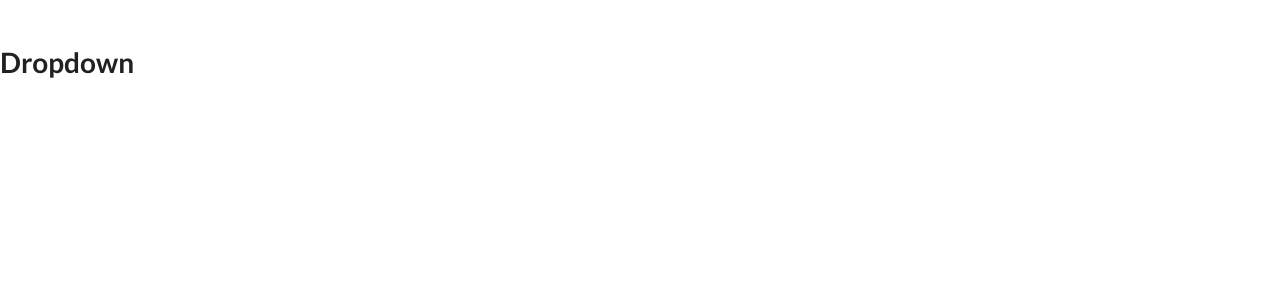
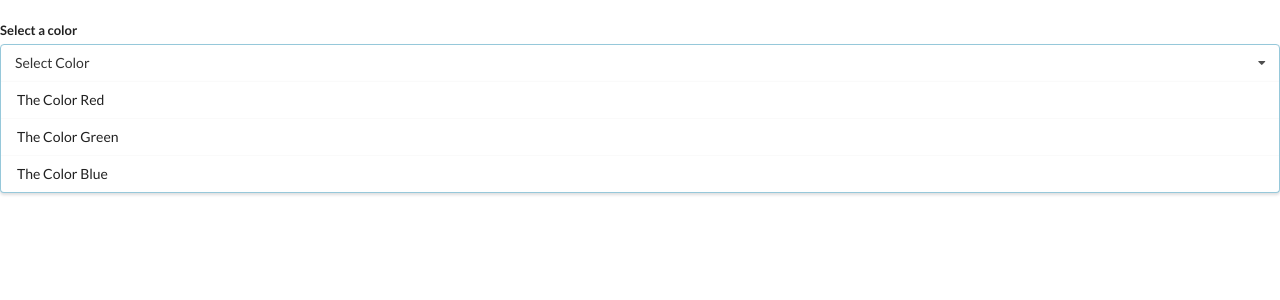
Before and after one commit to AshutoshGowardhan/react-widgets, a React (Create React App) app: page / in a window 1280 px wide. Shown: the top 300 px of the page. Built offline with nearby package versions, Linux system fonts and the light colour scheme.

Commit message:
dropdown jsx

```diff
--- a/src/components/Dropdown.js
+++ b/src/components/Dropdown.js
@@ -1,8 +1,26 @@
 import React from 'react';
 
-const Dropdown =()=> {
+const Dropdown = ({options}) => {
+    const renderedOptions = options.map((options)=> {
+        return (
+            <div key={options.value} className='item'>
+                {options.label}
+            </div>
+        );
+    })
     return (
-        <h1>Dropdown</h1>
+        <div className="ui form">
+            <div className="field">
+                <label className="label">Select a color</label>
+                <div className="ui selection dropdown visible active">
+                    <i className="dropdown icon"></i>
+                    <div className="text">Select Color</div>
+                    <div className="menu visible transition">
+                        {renderedOptions}
+                    </div>
+                </div>
+            </div>
+        </div>
     );
 };
 
```
